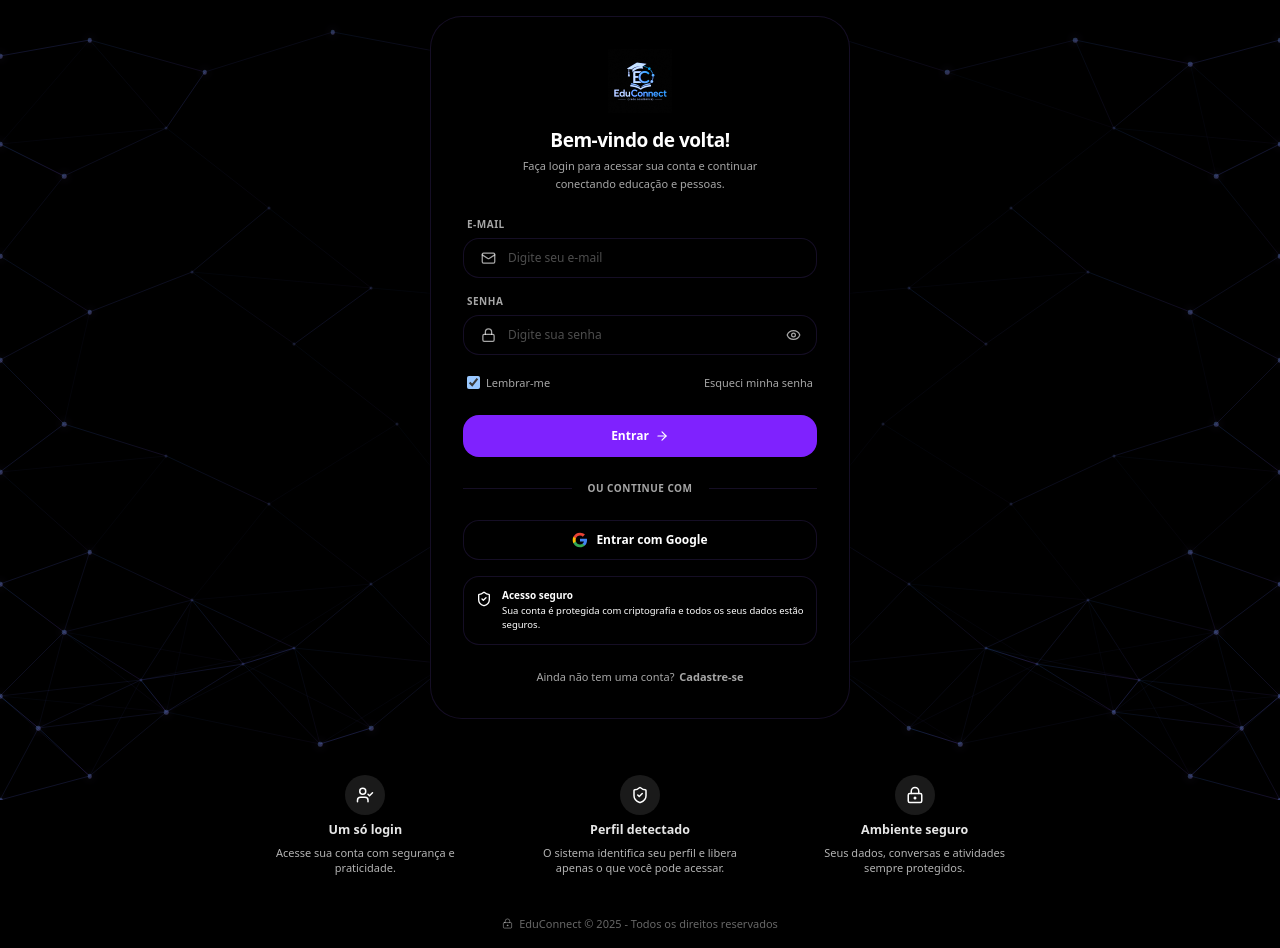
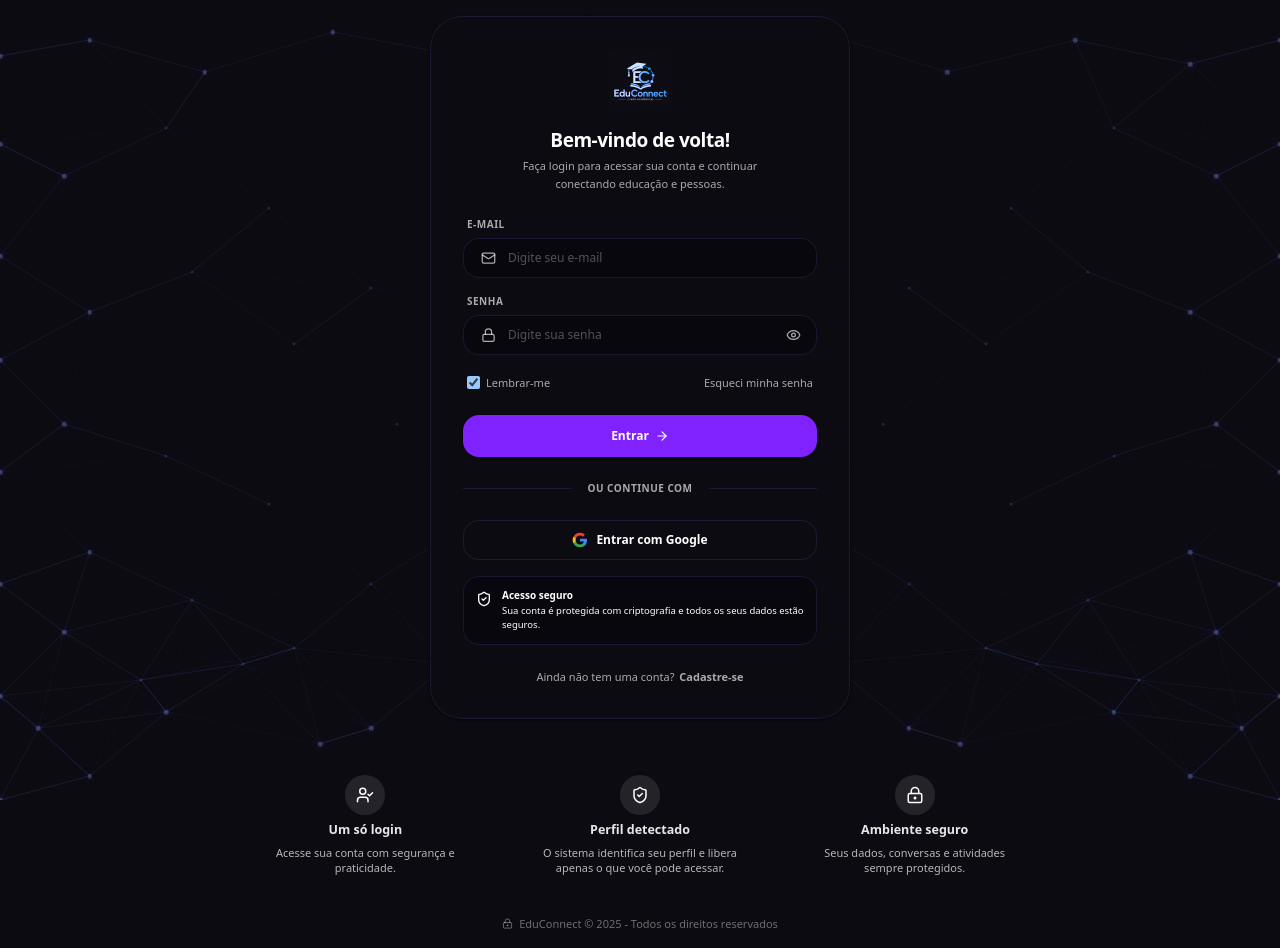
Before and after one commit to nihelly/meu-projeto-tcc26, a React (Vite) app: page /login in a window 1280 px wide. Built offline with nearby package versions, Linux system fonts and the light colour scheme.

Commit message:
feat: restaurar cores estruturais originais do layout (#08070d, #0c0b12, #0d0c13) para contraste de cartoes

```diff
--- a/src/index.css
+++ b/src/index.css
@@ -114,24 +114,33 @@ html.dark {
 }
 
 html.dark body {
-  background-color: #000000 !important; /* Fundo principal preto puro */
+  background-color: #08070d !important; /* Fundo principal profundo */
   color: #ffffff !important;
 }
 
-/* ─── Fundos estruturais no escuro (Tudo Preto Puro) ─── */
+/* ─── Fundos estruturais no escuro (Exatamente como na imagem) ─── */
 html.dark .bg-white,
 html.dark .bg-\[\#0c0b12\],
-html.dark .bg-\[\#0d0c13\],
+html.dark .bg-\[\#07060c\] {
+  background-color: #0c0b12 !important; /* Cards e blocos de conteúdo */
+}
+
+html.dark .bg-\[\#0d0c13\] {
+  background-color: #0d0c13 !important; /* Sidebar */
+}
+
 html.dark .bg-\[\#fcfcfc\],
 html.dark .bg-gray-50,
+html.dark .bg-\[\#08070d\] {
+  background-color: #08070d !important; /* Fundo principal da página */
+}
+
 html.dark .bg-gray-100,
 html.dark .bg-gray-55,
 html.dark .bg-\[\#f5f5f5\],
 html.dark .bg-\[\#12101b\],
-html.dark .bg-\[\#191629\],
-html.dark .bg-\[\#08070d\],
-html.dark .bg-\[\#07060c\] {
-  background-color: #000000 !important;
+html.dark .bg-\[\#191629\] {
+  background-color: #09080e !important; /* Elementos internos e inputs */
 }
 
 html.dark .bg-gray-50\/50,
```
